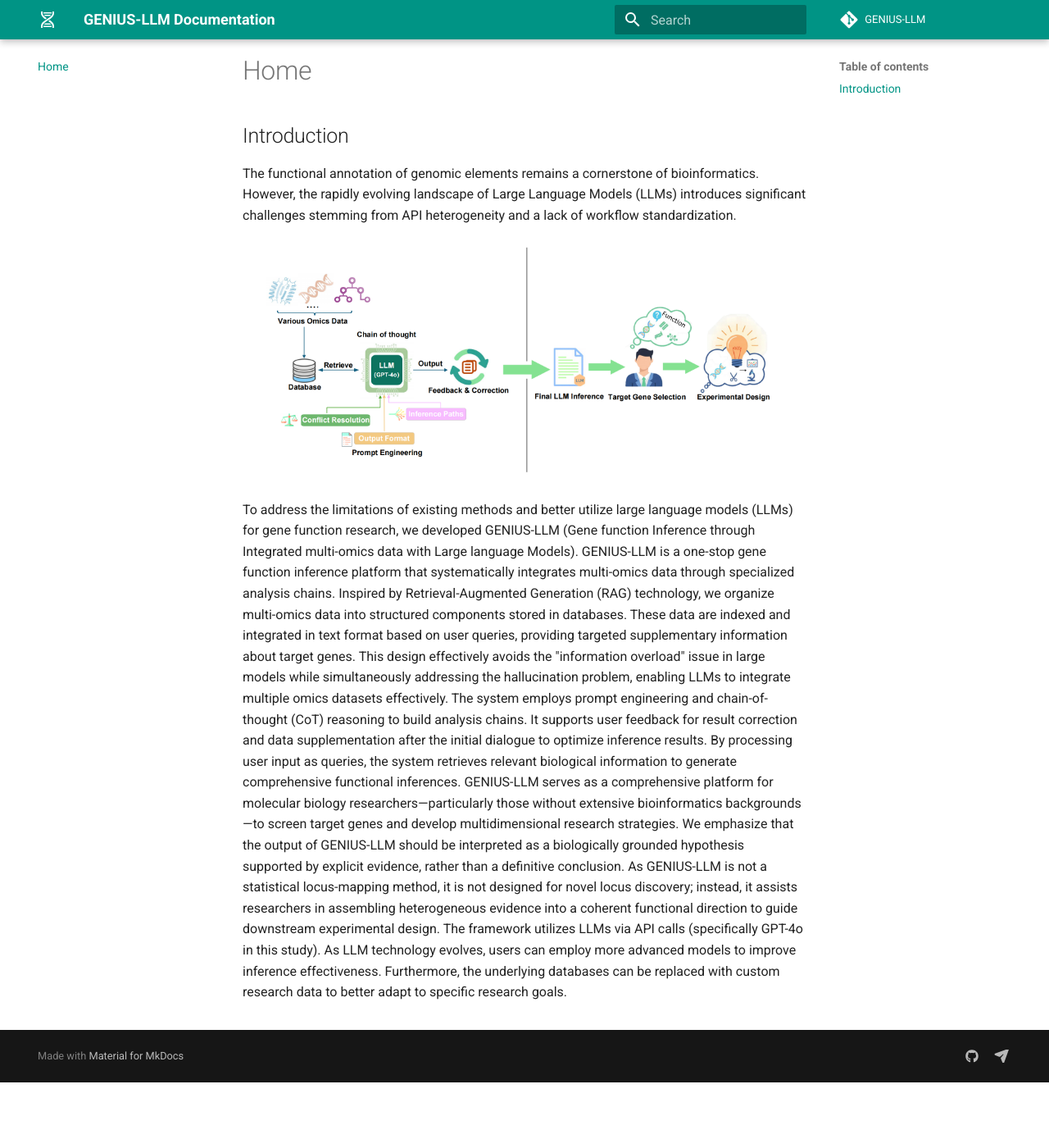
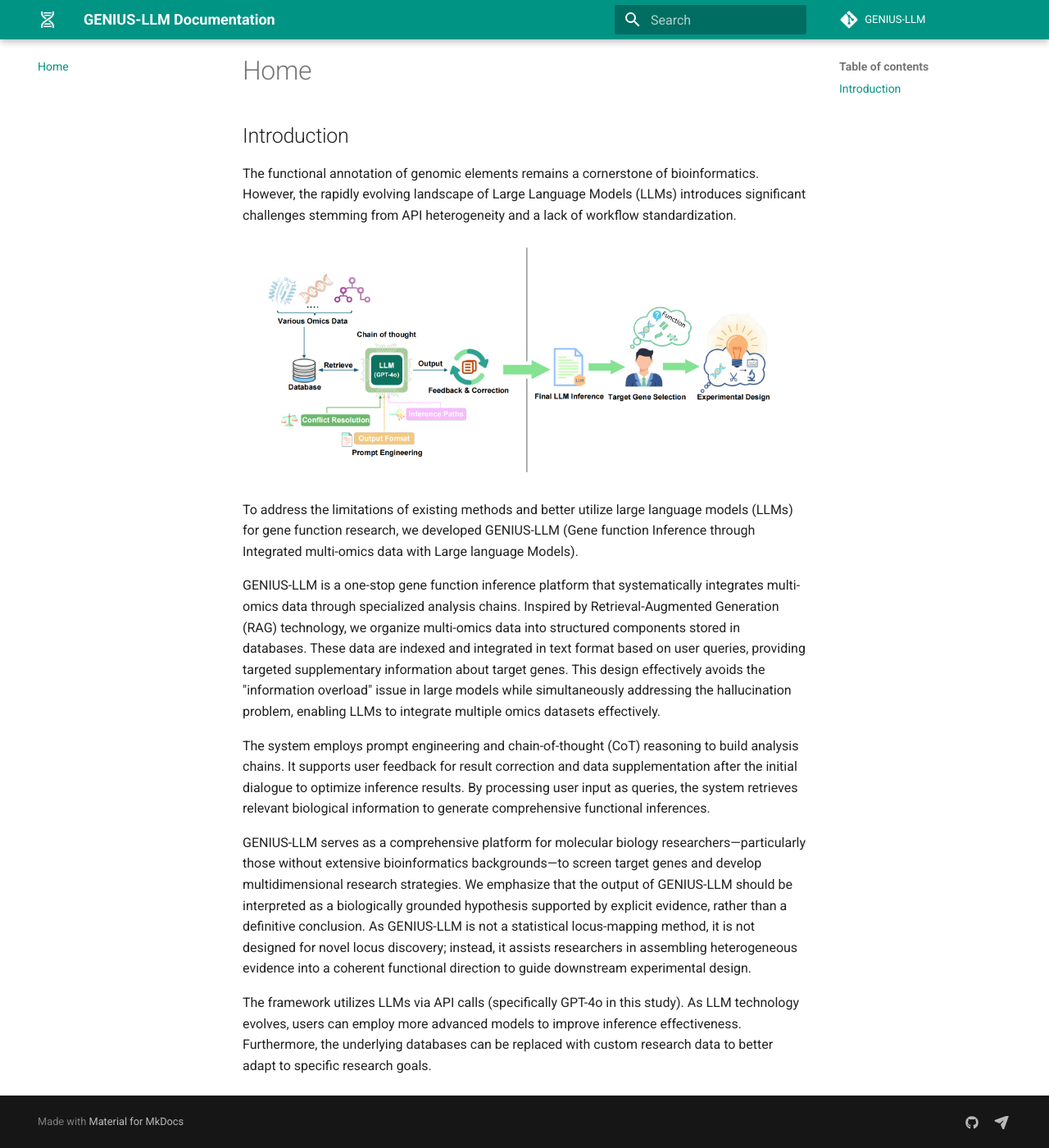
Before and after one commit to yimengzhiyan/GENIUS-LLM, an MkDocs documentation site: the page built from docs/index.md, in a window 1280 px wide and 1400 px high, scrolled down 80 px. Shown: the whole window at 82% size. Built offline with MkDocs 1.6.1 and Material for MkDocs 9.7.7, drawn with Linux system fonts in a browser that asks for light colours; comment, search, counter and statistics services are not loaded.

Commit message:
20260427,12:14,upload

```diff
--- a/docs/index.md
+++ b/docs/index.md
@@ -1,10 +1,14 @@
 ## Introduction
 The functional annotation of genomic elements remains a cornerstone of bioinformatics. However, the rapidly evolving landscape of Large Language Models (LLMs) introduces significant challenges stemming from API heterogeneity and a lack of workflow standardization.
 
-![Figure: Technical workflow of GENIUS-LLM platform. The platform integrates multi-omics data through large language model, uses prompt engineering and related techniques to generate chain-of-thought analysis, and provides feedback correction capabilities to assist researchers in target gene selection.](images/introduction.png)
+![Figure: Technical workflow of GENIUS-LLM platform. The platform integrates multi-omics data through large language model, uses prompt engineering and related techniques to generate chain-of-thought analysis, and provides feedback correction capabilities to assist researchers in target gene selection.](./images/introduction.png)
 
 To address the limitations of existing methods and better utilize large language models (LLMs) for gene function research, we developed GENIUS-LLM (Gene function Inference through Integrated multi-omics data with Large language Models).
+
 GENIUS-LLM is a one-stop gene function inference platform that systematically integrates multi-omics data through specialized analysis chains. Inspired by Retrieval-Augmented Generation (RAG) technology, we organize multi-omics data into structured components stored in databases. These data are indexed and integrated in text format based on user queries, providing targeted supplementary information about target genes. This design effectively avoids the "information overload" issue in large models while simultaneously addressing the hallucination problem, enabling LLMs to integrate multiple omics datasets effectively.
+
 The system employs prompt engineering and chain-of-thought (CoT) reasoning to build analysis chains. It supports user feedback for result correction and data supplementation after the initial dialogue to optimize inference results. By processing user input as queries, the system retrieves relevant biological information to generate comprehensive functional inferences.
+
 GENIUS-LLM serves as a comprehensive platform for molecular biology researchers—particularly those without extensive bioinformatics backgrounds—to screen target genes and develop multidimensional research strategies. We emphasize that the output of GENIUS-LLM should be interpreted as a biologically grounded hypothesis supported by explicit evidence, rather than a definitive conclusion. As GENIUS-LLM is not a statistical locus-mapping method, it is not designed for novel locus discovery; instead, it assists researchers in assembling heterogeneous evidence into a coherent functional direction to guide downstream experimental design.
+
 The framework utilizes LLMs via API calls (specifically GPT-4o in this study). As LLM technology evolves, users can employ more advanced models to improve inference effectiveness. Furthermore, the underlying databases can be replaced with custom research data to better adapt to specific research goals.
```
